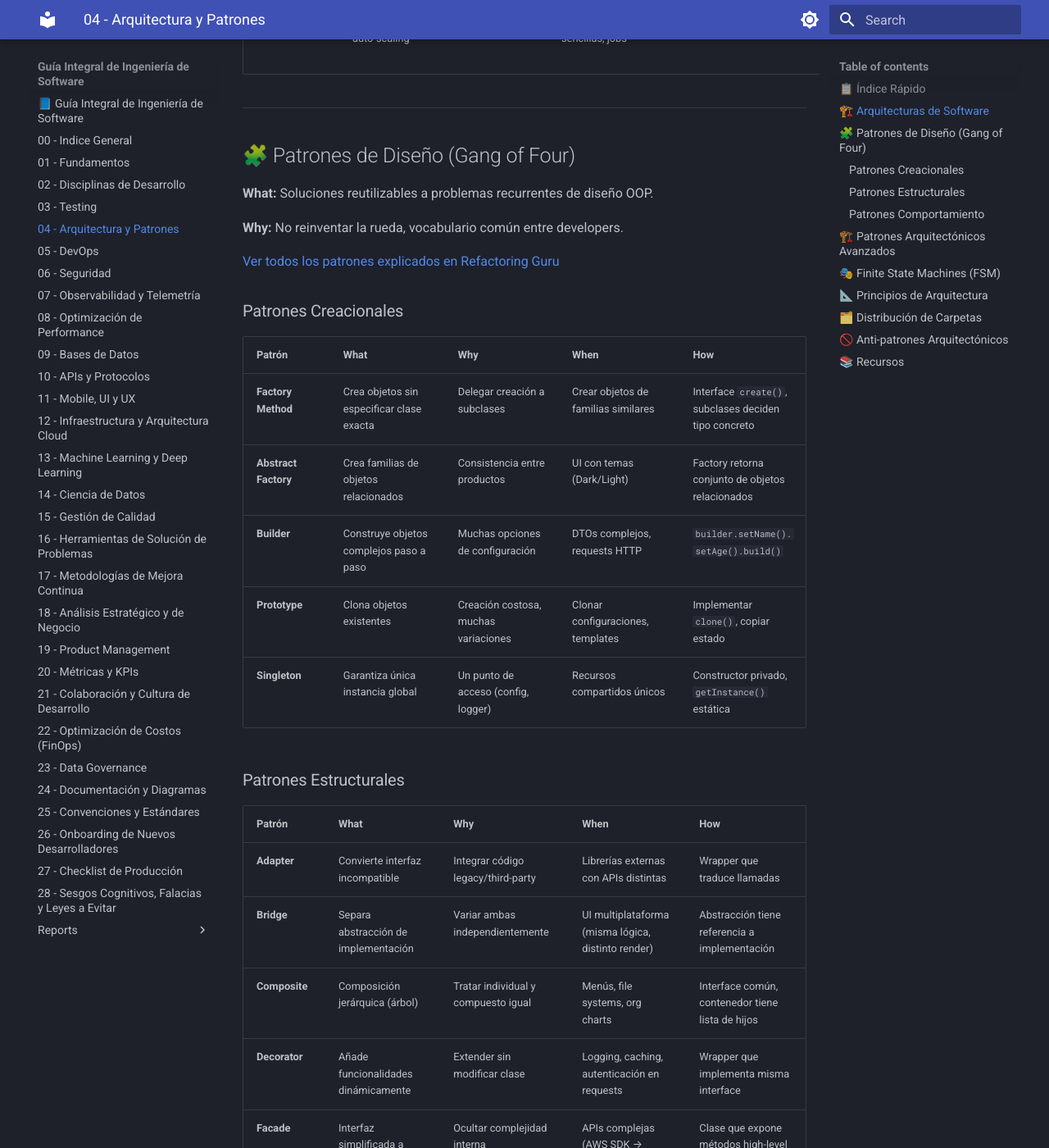
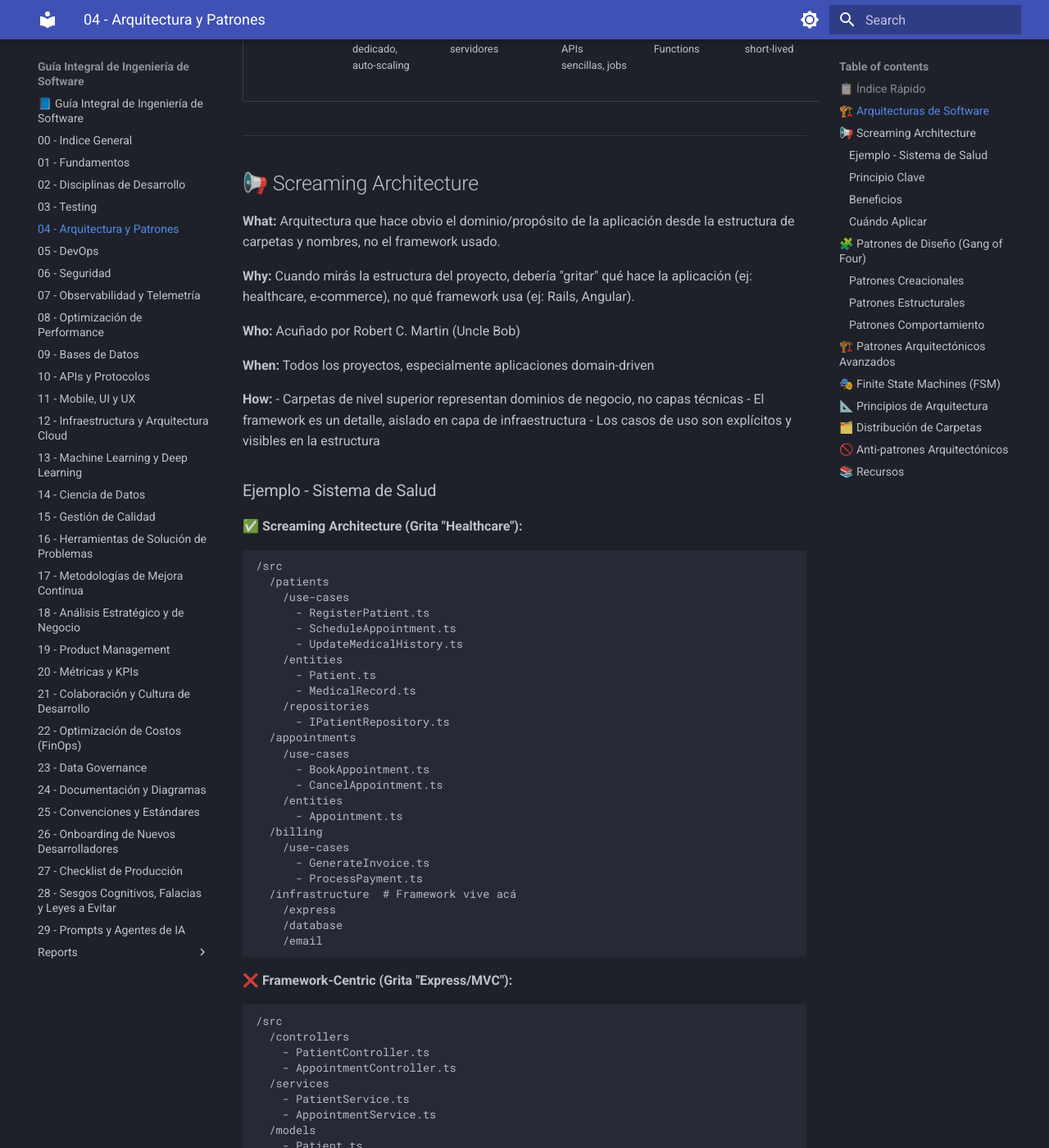
Before and after one commit to drolon-mba/mkdocs, an MkDocs documentation site: the page built from docs/04-arquitectura-patrones.md, in a window 1280 px wide and 1400 px high, scrolled down 1873 px. Shown: the whole window at 82% size. Built offline with MkDocs 1.6.1 and Material for MkDocs 9.7.7, drawn with Linux system fonts in a browser that asks for light colours; some of the changed text lies outside the part shown.

Commit message:
feat: add initial documentation structure with general index, architecture patterns, and AI prompts/agents.

````diff
--- a/docs/04-arquitectura-patrones.md
+++ b/docs/04-arquitectura-patrones.md
@@ -9,6 +9,7 @@
 ## 📋 Índice Rápido
 
 - [🏗️ Arquitecturas de Software](#arquitecturas-de-software)
+- [📢 Screaming Architecture](#screaming-architecture)
 - [🧩 Patrones de Diseño (Gang of Four)](#patrones-de-diseno-gang-of-four)
 - [🏗️ Patrones Arquitectónicos Avanzados](#patrones-arquitectonicos-avanzados)
 - [🎭 Finite State Machines (FSM)](#finite-state-machines-fsm)
@@ -37,6 +38,93 @@
 | **Capas** | Separación horizontal: presentación, negocio, datos | Modularidad, responsabilidades claras | Sistemas empresariales tradicionales | Monolitos estructurados | Capas solo conocen la inferior, DTO entre capas | ✅ Organización clara<br>❌ Puede ser rígido |
 | **Event-Driven** | Comunicación basada en eventos asincrónicos | Desacoplamiento, escalabilidad | Sistemas con workflows complejos, integraciones | E-commerce, IoT, streaming | Event Bus/Broker, productores/consumidores | ✅ Desacoplamiento total<br>❌ Debugging complejo, eventual consistency |
 | **Serverless** | Funciones sin servidor dedicado, auto-scaling | Costo por uso, cero gestión servidores | Tareas puntuales, APIs sencillas, jobs | AWS Lambda, Cloud Functions | Funciones stateless, triggers (HTTP, eventos), short-lived | ✅ Escalado automático, low cost<br>❌ Cold starts, vendor lock-in |
+
+---
+
+## 📢 Screaming Architecture
+
+**What:** Arquitectura que hace obvio el dominio/propósito de la aplicación desde la estructura de carpetas y nombres, no el framework usado.
+
+**Why:** Cuando mirás la estructura del proyecto, debería "gritar" qué hace la aplicación (ej: healthcare, e-commerce), no qué framework usa (ej: Rails, Angular).
+
+**Who:** Acuñado por Robert C. Martin (Uncle Bob)
+
+**When:** Todos los proyectos, especialmente aplicaciones domain-driven
+
+**How:**
+- Carpetas de nivel superior representan dominios de negocio, no capas técnicas
+- El framework es un detalle, aislado en capa de infraestructura
+- Los casos de uso son explícitos y visibles en la estructura
+
+### Ejemplo - Sistema de Salud
+
+**✅ Screaming Architecture (Grita "Healthcare"):**
+```
+/src
+  /patients
+    /use-cases
+      - RegisterPatient.ts
+      - ScheduleAppointment.ts
+      - UpdateMedicalHistory.ts
+    /entities
+      - Patient.ts
+      - MedicalRecord.ts
+    /repositories
+      - IPatientRepository.ts
+  /appointments
+    /use-cases
+      - BookAppointment.ts
+      - CancelAppointment.ts
+    /entities
+      - Appointment.ts
+  /billing
+    /use-cases
+      - GenerateInvoice.ts
+      - ProcessPayment.ts
+  /infrastructure  # Framework vive acá
+    /express
+    /database
+    /email
+```
+
+**❌ Framework-Centric (Grita "Express/MVC"):**
+```
+/src
+  /controllers
+    - PatientController.ts
+    - AppointmentController.ts
+  /services
+    - PatientService.ts
+    - AppointmentService.ts
+  /models
+    - Patient.ts
+    - Appointment.ts
+  /views
+  /routes
+```
+
+### Principio Clave
+
+> "Your architecture should tell readers about the system, not about the frameworks you used in your system."
+> — Robert C. Martin
+
+### Beneficios
+
+| Beneficio | Explicación |
+|:----------|:------------|
+| **Claridad de dominio** | Nuevos devs entienden el negocio mirando carpetas |
+| **Independencia de framework** | Cambiar de Express a Fastify no afecta estructura core |
+| **Testability** | Casos de uso son testables sin framework |
+| **Mantenibilidad** | Features relacionadas están juntas, no dispersas por capas |
+| **Onboarding rápido** | La estructura documenta el sistema |
+
+### Cuándo Aplicar
+
+- ✅ **Aplicaciones de negocio complejas**: E-commerce, healthcare, fintech
+- ✅ **Proyectos de larga vida**: Sistemas que evolucionarán años
+- ✅ **Equipos grandes**: Múltiples devs trabajando en paralelo
+- ⚠️ **MVPs simples**: Puede ser over-engineering para prototipos
+- ⚠️ **CRUD básicos**: Si solo es ABM, capas tradicionales pueden bastar
 
 ---
 
@@ -194,4 +282,4 @@ const orderMachine = createMachine({
 
 ---
 
-[⬅️ Anterior: Testing](./03-testing.md) | [⬆️ Volver arriba](#) | [➡️ Siguiente: DevOps](./05-devops.md)
+[⬅️ Anterior: Testing](./03-testing.md) | [⬆️ Volver arriba](#04-arquitectura-y-patrones) | [➡️ Siguiente: DevOps](./05-devops.md)
````
Also changed, not shown: docs/00-indice.md (+8 -0 lines), docs/29-prompts-agentes.md (added, +205 -0 lines).
